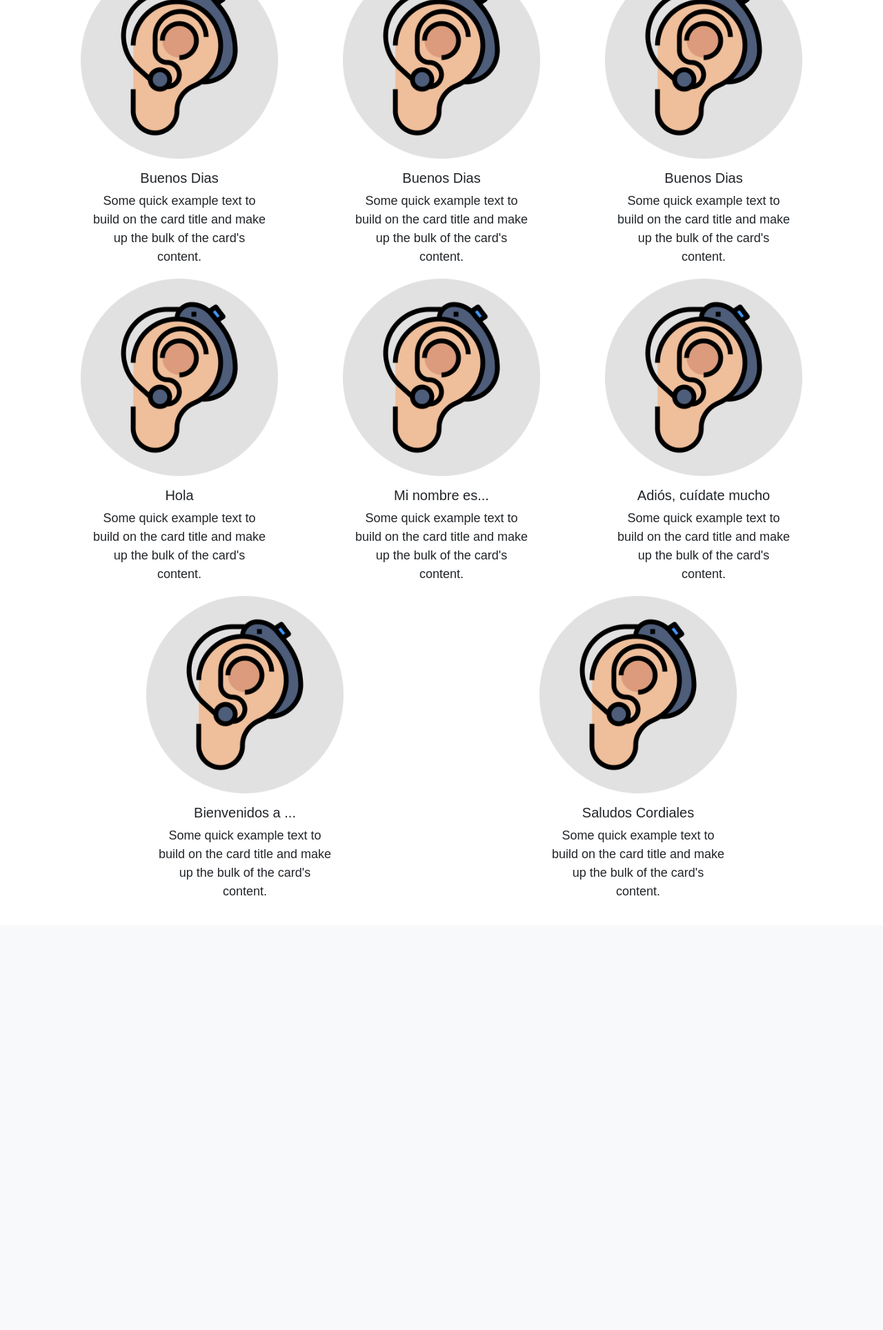
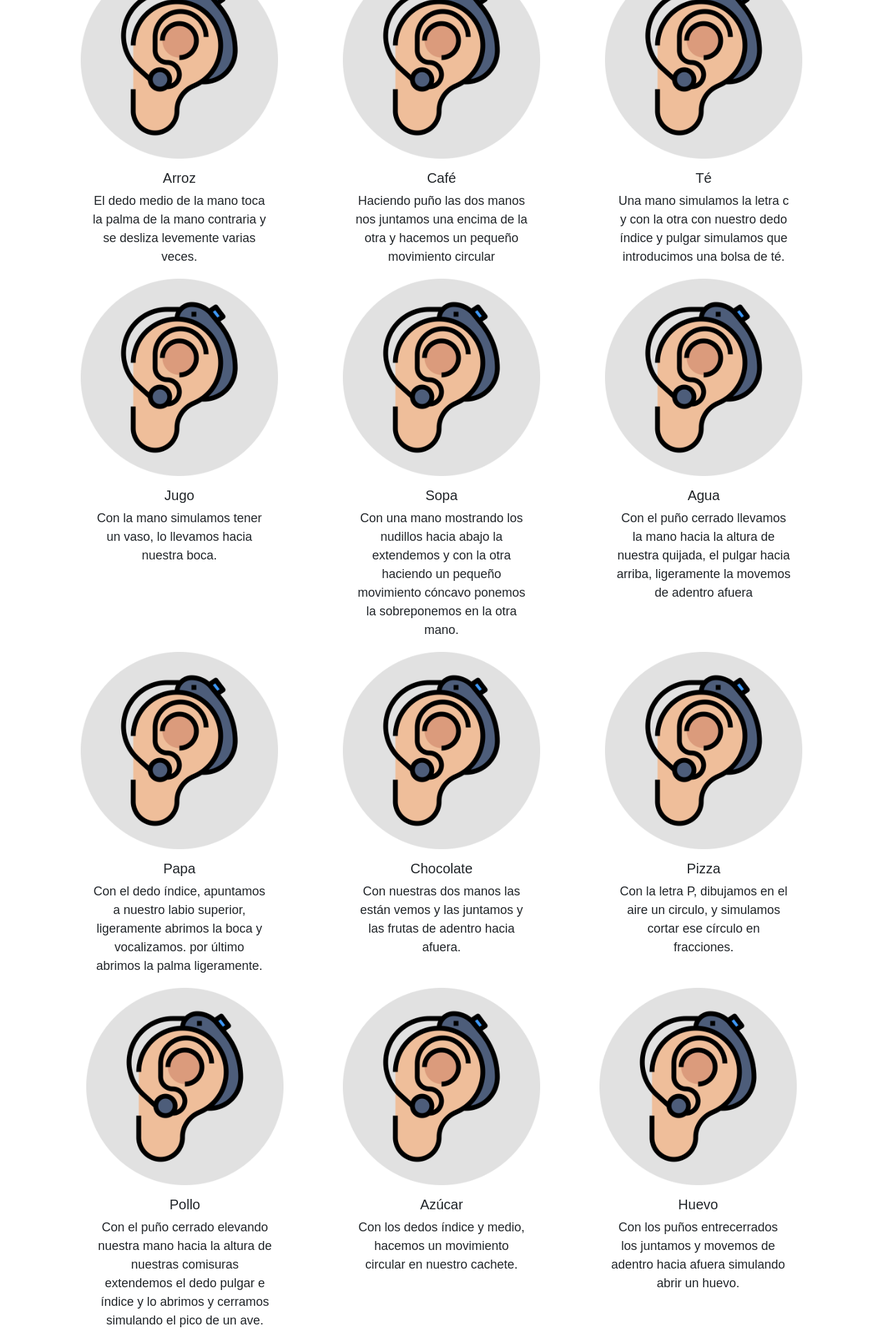
Before and after one commit to TeemoAFK/LearnSEC, a Symfony app: template templates/alimentos/index.html.twig in a window 1280 px wide. Shown: the part 313-2241 px from the top of the page at 69% size. Before the commit the page ends 1611 px from the top, so only its background shows below. Run offline with Twig, Linux system fonts and the light colour scheme; the template is opened without the code that fills it, so the values that code supplies are empty; some libraries are stand-ins or nearby versions.

Commit message:
update content

```diff
--- a/templates/alimentos/index.html.twig
+++ b/templates/alimentos/index.html.twig
@@ -24,8 +24,8 @@
                     <div class="card" style="width: 18rem; border-color: #FFFFFF;">
                         <img src="/images/Vocabulario.png" class="img-fluid" class="card-img-top" alt="img_saludos">
                         <div class="card-body">
-                            <h5>Buenos Dias</h5>
-                            <p class="card-text">Some quick example text to build on the card title and make up the bulk of the card's content.</p>
+                            <h5>Arroz</h5>
+                            <p class="card-text">El dedo medio de la mano toca la palma de la mano contraria y se desliza levemente varias veces.</p>
                         </div>
                     </div>
                 </div>
@@ -33,8 +33,8 @@
                     <div class="card" style="width: 18rem;border-color: #FFFFFF;">
                         <img src="/images/Vocabulario.png" class="card-img-top" class="img-fluid" alt="img_saludos">
                         <div class="card-body">
-                            <h5>Buenos Dias</h5>
-                            <p class="card-text">Some quick example text to build on the card title and make up the bulk of the card's content.</p>
+                            <h5>Café</h5>
+                            <p class="card-text">Haciendo puño las dos manos nos juntamos una encima de la otra y hacemos un pequeño movimiento circular</p>
                         </div>
                     </div>
                 </div>
@@ -42,8 +42,8 @@
                     <div class="card" style="width: 18rem;border-color: #FFFFFF;">
                         <img src="/images/Vocabulario.png" class="card-img-top" class="img-fluid" alt="img_saludos">
                         <div class="card-body">
-                            <h5>Buenos Dias</h5>
-                            <p class="card-text">Some quick example text to build on the card title and make up the bulk of the card's content.</p>
+                            <h5>Té</h5>
+                            <p class="card-text">Una mano simulamos la letra c y con la otra con nuestro dedo índice y pulgar simulamos que introducimos una bolsa de té.</p>
                         </div>
                     </div>
                 </div>
@@ -55,8 +55,8 @@
                 <div class="card" style="width: 18rem; border-color: #FFFFFF;">
                     <img src="/images/Vocabulario.png" class="img-fluid" class="card-img-top" alt="img_saludos">
                     <div class="card-body">
-                        <h5>Hola</h5>
-                        <p class="card-text">Some quick example text to build on the card title and make up the bulk of the card's content.</p>
+                        <h5>Jugo</h5>
+                        <p class="card-text">Con la mano simulamos tener un vaso, lo llevamos hacia nuestra boca.</p>
                     </div>
                 </div>
             </div>
@@ -64,8 +64,8 @@
                 <div class="card" style="width: 18rem;border-color: #FFFFFF;">
                     <img src="/images/Vocabulario.png" class="card-img-top" class="img-fluid" alt="img_saludos">
                     <div class="card-body">
-                        <h5>Mi nombre es...</h5>
-                        <p class="card-text">Some quick example text to build on the card title and make up the bulk of the card's content.</p>
+                        <h5>Sopa</h5>
+                        <p class="card-text">Con una mano mostrando los nudillos hacia abajo la extendemos y con la otra haciendo un pequeño movimiento cóncavo ponemos la sobreponemos en la otra mano.</p>
                     </div>
                 </div>
             </div>
@@ -73,8 +73,8 @@
                 <div class="card" style="width: 18rem;border-color: #FFFFFF;">
                     <img src="/images/Vocabulario.png" class="card-img-top" class="img-fluid" alt="img_saludos">
                     <div class="card-body">
-                        <h5>Adiós, cuídate mucho</h5>
-                        <p class="card-text">Some quick example text to build on the card title and make up the bulk of the card's content.</p>
+                        <h5>Agua</h5>
+                        <p class="card-text">Con el puño cerrado llevamos la mano hacia la altura de nuestra quijada, el pulgar hacia arriba, ligeramente la movemos de adentro afuera</p>
                     </div>
                 </div>
             </div>
@@ -86,8 +86,8 @@
                 <div class="card" style="width: 18rem; border-color: #FFFFFF;">
                     <img src="/images/Vocabulario.png" class="img-fluid" class="card-img-top" alt="img_saludos">
                     <div class="card-body">
-                        <h5>Bienvenidos a ... </h5>
-                        <p class="card-text">Some quick example text to build on the card title and make up the bulk of the card's content.</p>
+                        <h5>Papa</h5>
+                        <p class="card-text">Con el dedo índice, apuntamos a nuestro labio superior, ligeramente abrimos la boca y vocalizamos. por último abrimos la palma ligeramente.</p>
                     </div>
                 </div>
             </div>
@@ -95,11 +95,70 @@
                 <div class="card" style="width: 18rem;border-color: #FFFFFF;">
                     <img src="/images/Vocabulario.png" class="card-img-top" class="img-fluid" alt="img_saludos">
                     <div class="card-body">
-                        <h5>Saludos Cordiales</h5>
-                        <p class="card-text">Some quick example text to build on the card title and make up the bulk of the card's content.</p>
+                        <h5>Chocolate</h5>
+                        <p class="card-text">Con nuestras dos manos las están vemos y las juntamos y las frutas de adentro hacia afuera.</p>
+                    </div>
+                </div>
+            </div>
+            <div class="col-sm">
+                <div class="card" style="width: 18rem;border-color: #FFFFFF;">
+                    <img src="/images/Vocabulario.png" class="card-img-top" class="img-fluid" alt="img_saludos">
+                    <div class="card-body">
+                        <h5>Pizza</h5>
+                        <p class="card-text">Con la letra P, dibujamos en el aire un circulo, y simulamos cortar ese círculo en fracciones.</p>
                     </div>
                 </div>
             </div>
         </div>
+        <div class="container" style align="center">
+            <div class="row">
+                <div class="col-sm">
+                    <div class="card" style="width: 18rem; border-color: #FFFFFF;">
+                        <img src="/images/Vocabulario.png" class="img-fluid" class="card-img-top" alt="img_saludos">
+                        <div class="card-body">
+                            <h5>Pollo</h5>
+                            <p class="card-text">Con el puño cerrado elevando nuestra mano hacia la altura de nuestras comisuras extendemos el dedo pulgar e índice y lo abrimos y cerramos simulando el pico de un ave.</p>
+                        </div>
+                    </div>
+                </div>
+                <div class="col-sm">
+                    <div class="card" style="width: 18rem;border-color: #FFFFFF;">
+                        <img src="/images/Vocabulario.png" class="card-img-top" class="img-fluid" alt="img_saludos">
+                        <div class="card-body">
+                            <h5>Azúcar</h5>
+                            <p class="card-text">Con los dedos índice y medio, hacemos un movimiento circular en nuestro cachete.</p>
+                        </div>
+                    </div>
+                </div>
+                <div class="col-sm">
+                    <div class="card" style="width: 18rem;border-color: #FFFFFF;">
+                        <img src="/images/Vocabulario.png" class="card-img-top" class="img-fluid" alt="img_saludos">
+                        <div class="card-body">
+                            <h5>Huevo</h5>
+                            <p class="card-text">Con los puños entrecerrados los juntamos y movemos de adentro hacia afuera simulando abrir un huevo.</p>
+                        </div>
+                    </div>
+                </div>
+            </div>
+            <div class="container" style align="center">
+                <div class="row">
+                    <div class="col-sm">
+                        <div class="card" style="width: 18rem; border-color: #FFFFFF;">
+                            <img src="/images/Vocabulario.png" class="img-fluid" class="card-img-top" alt="img_saludos">
+                            <div class="card-body">
+                                <h5>Pan</h5>
+                                <p class="card-text">Con el dedo índice, apuntamos a nuestro labio superior, ligeramente abrimos la boca y vocalizamos, por último abrimos ligeramente la mano.</p>
+                            </div>
+                        </div>
+                    </div>
+                    <div class="col-sm">
+                        <div class="card" style="width: 18rem;border-color: #FFFFFF;">
+                            <img src="/images/Vocabulario.png" class="card-img-top" class="img-fluid" alt="img_saludos">
+                            <div class="card-body">
+                                <h5>Aceite</h5>
+                                <p class="card-text">Con el puño cerrado y el pulgar hacia abajo, movemos ligeramente de manera circular.</p>
+                            </div>
+                        </div>
+        </div>
     </div>
 {% endblock %}
```
Also changed, not shown: templates/colores/index.html.twig (+26 -16 lines), templates/ecuador/index.html.twig (+25 -16 lines), templates/preguntas/index.html.twig (+7 -7 lines), templates/transportes/index.html.twig (+25 -16 lines).
